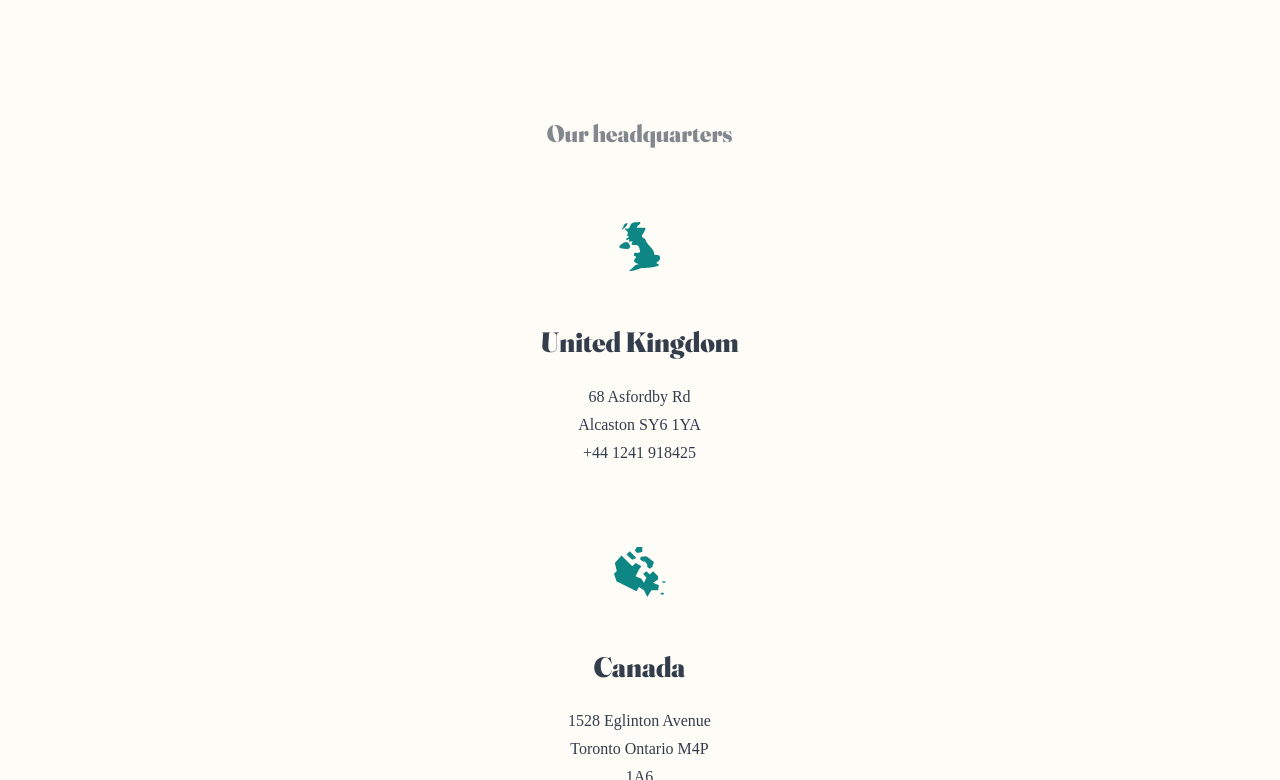
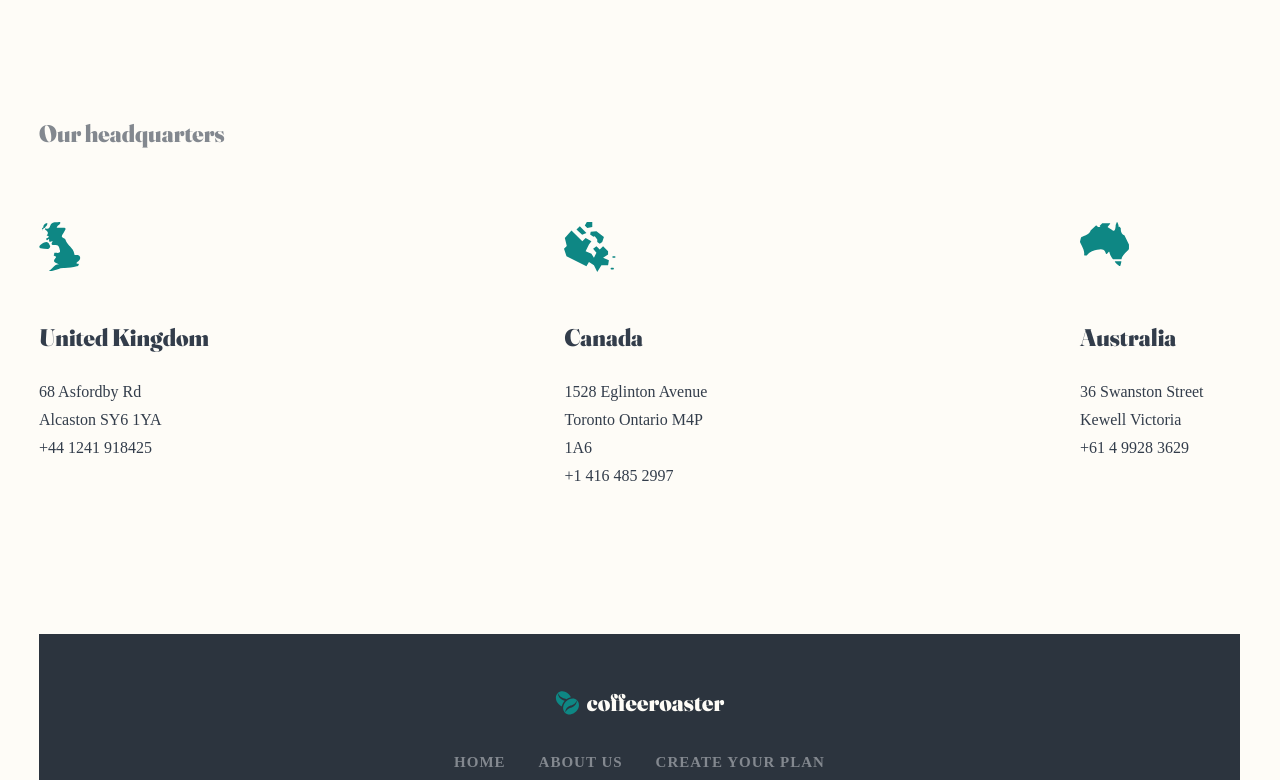
Before and after one commit to Oleksandr-Berd/coffeeroastersfixed, a React (Create React App) app: page /about in a window 1280 px wide. Shown: the part 1880-2660 px from the top of the page. Built offline with nearby package versions, Linux system fonts and the light colour scheme.

Commit message:
made headquarters section tab

```diff
--- a/src/components/HeadQuarters/HeadquartersStyled.ts
+++ b/src/components/HeadQuarters/HeadquartersStyled.ts
@@ -1,15 +1,27 @@
 import styled from "@emotion/styled";
 
 type StyledProps = {
-    img:string
-}
-
+  img: string;
+};
 
 export const CommonCon = styled.div`
   margin-bottom: 120px;
 
   text-align: center;
-`
+
+  @media (min-width: 768px) {
+    margin-bottom: 144px;
+
+    text-align: left;
+
+    & > ul {
+      display: flex;
+      flex-direction: row;
+      align-items: flex-start;
+      justify-content: space-between;
+    }
+  }
+`;
 
 export const Title = styled.h2`
   margin-bottom: 72px;
@@ -17,36 +29,51 @@ margin-bottom: 72px;
   font-family: "Frau";
   font-size: 24px;
   line-height: 1.33;
-color: #83888F;
-`
+  color: #83888f;
+`;
 
 export const Item = styled.li<StyledProps>`
-
   text-align: center;
 
-&:not(:last-child){
+  &:not(:last-child) {
     margin-bottom: 80px;
   }
 
+  @media (min-width: 768px) {
+    text-align: left;
 
+    &:not(:last-child) {
+      margin-bottom: 0;
+      margin-right: 21px;
+    }
+  }
 
-&::before{
+  &::before {
     display: inline-block;
-    content: url(${props => props.img});
+    content: url(${(props) => props.img});
 
     margin-bottom: 48px;
+
+    @media (min-width: 768px) {
+      height: 50px;
+    }
   }
 
-& > h3{
+  & > h3 {
     margin-bottom: 22px;
 
     font-family: "Frau";
     font-size: 28px;
     line-height: 1.3;
-    color: #333D4B;
+    color: #333d4b;
+
+    @media (min-width: 768px) {
+      font-size: 24px;
+      line-height: 1.5;
+    }
   }
 
-& > address{
+  & > address {
     width: 160px;
 
     margin-left: auto;
@@ -56,7 +83,10 @@ margin-right: auto;
     font-style: normal;
     font-size: 16px;
     line-height: 1.75;
-    color: #333D4B;
+    color: #333d4b;
 
+    @media (min-width: 768px) {
+      margin: 0;
     }
-`
+  }
+`;
```
Lines whose indentation alone changed are shown as unchanged.
